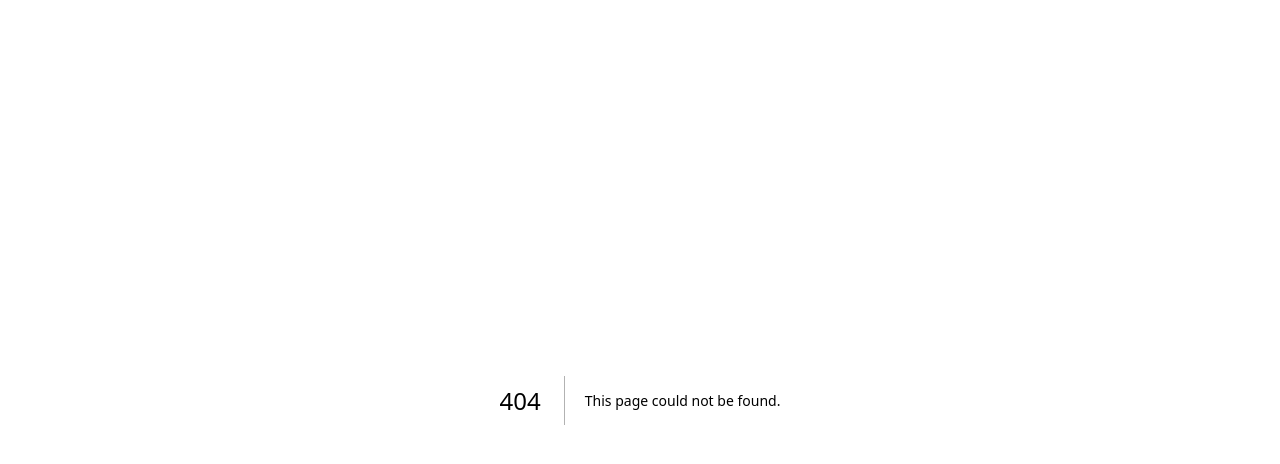
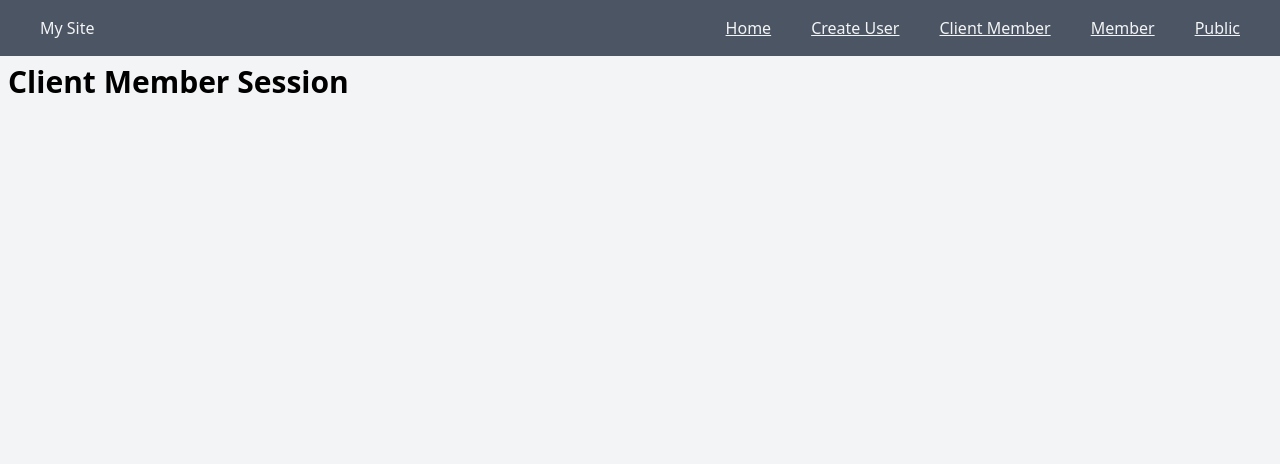
Before and after one commit to AsimKachhap/NextJs-Auth-Example, a Next.js app: page /client-member in a window 1280 px wide. Before the commit this address had no page. Shown: the top 464 px of the page. Built offline with nearby package versions, Linux system fonts and the light colour scheme.

Commit message:
routing and Navbar completed

```diff
--- /dev/null
+++ b/src/app/(components)/Nav.jsx
@@ -0,0 +1,22 @@
+import React from "react";
+import { headers } from "../../../next.config";
+import Link from "next/link";
+
+const Nav = () => {
+  return (
+    <header className="bg-gray-600 text-gray-100">
+      <nav className="flex justify-between items-center px-10 py-4">
+        <div>My Site</div>
+        <div className="flex gap-10">
+          <Link href="/">Home</Link>
+          <Link href="/create-user">Create User</Link>
+          <Link href="/client-member">Client Member</Link>
+          <Link href="/member">Member</Link>
+          <Link href="/public">Public</Link>
+        </div>
+      </nav>
+    </header>
+  );
+};
+
+export default Nav;
--- /dev/null
+++ b/src/app/client-member/page.jsx
@@ -0,0 +1,8 @@
+"use client";
+import React from "react";
+
+const ClientMember = () => {
+  return <h1> Client Member Session</h1>;
+};
+
+export default ClientMember;
--- /dev/null
+++ b/src/app/create-user/page.jsx
@@ -0,0 +1,7 @@
+import React from "react";
+
+const CreateUser = () => {
+  return <div>CreateUser</div>;
+};
+
+export default CreateUser;
--- /dev/null
+++ b/src/app/denied/page.jsx
@@ -0,0 +1,7 @@
+import React from "react";
+
+const Denied = () => {
+  return <h1 className="text-red-500">Only Admins can access this Page.</h1>;
+};
+
+export default Denied;
--- a/src/app/globals.css
+++ b/src/app/globals.css
@@ -6,4 +6,8 @@
   h1 {
     @apply font-semibold text-3xl;
   }
+
+  a {
+    @apply underline;
+  }
 }
--- a/src/app/layout.js
+++ b/src/app/layout.js
@@ -1,5 +1,6 @@
 import { Inter } from "next/font/google";
 import "./globals.css";
+import Nav from "./(components)/Nav";
 
 const inter = Inter({ subsets: ["latin"] });
 
@@ -11,7 +12,11 @@
 export default function RootLayout({ children }) {
   return (
     <html lang="en">
-      <body className={inter.className}>{children}</body>
+      <body className="bg-gray-100">
+        <Nav />
+
+        <div className={`{inter.className} + m-2`}>{children}</div>
+      </body>
     </html>
   );
 }
--- /dev/null
+++ b/src/app/member/page.jsx
@@ -0,0 +1,7 @@
+import React from "react";
+
+const Member = () => {
+  return <h1>Member Session</h1>;
+};
+
+export default Member;
--- /dev/null
+++ b/src/app/public/page.jsx
@@ -0,0 +1,7 @@
+import React from "react";
+
+const Public = () => {
+  return <h1>Public Page</h1>;
+};
+
+export default Public;
```
Also changed, not shown: package.json (+6 -5 lines), 1 other file (tests, documents, lock files or other folders).
